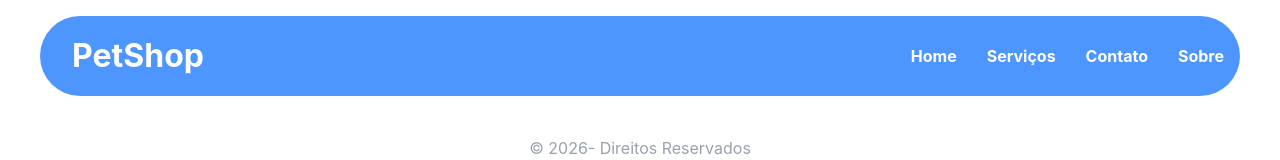
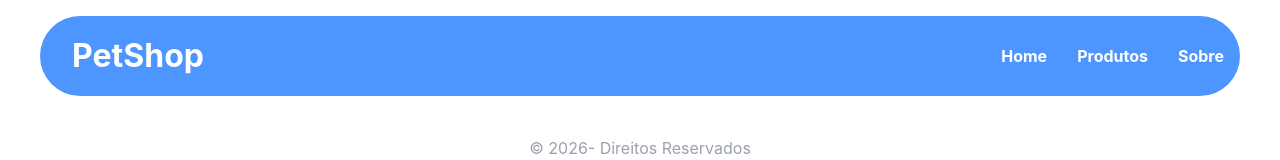
Before and after one commit to petshop-cp/petshop, a React (Vite) app: page / in a window 1280 px wide. Shown: the top 160 px of the page. Built offline with nearby package versions, Linux system fonts and the light colour scheme.

Commit message:
fix: links navbar

```diff
--- a/src/App.jsx
+++ b/src/App.jsx
@@ -2,7 +2,7 @@ import { BrowserRouter as Router, Routes, Route } from 'react-router-dom'
 import Header from './components/Header.jsx'
 import Footer from './components/Footer.jsx'
 import Home from './pages/Home.jsx'
-import Contato from './pages/Produtos.jsx'
+import Produtos from './pages/Produtos.jsx'
 import Sobre from './pages/Sobre.jsx'
 
 const App = () => {
@@ -12,8 +12,9 @@ const App = () => {
 
       <Routes>
         <Route path="/" element={<Home />} />
-        <Route path="/contato" element={<Contato />} />
         <Route path="/sobre" element={<Sobre />} />
+        <Route path="/produtos" element={<Produtos />} />
+
       </Routes>
 
       <Footer />
--- a/src/components/Header.jsx
+++ b/src/components/Header.jsx
@@ -6,16 +6,13 @@ const Header = () => {
             <h1 className='titulo text-white text-[2rem] mx-0 font-[Arial, sans-serif] ml-4'>PetShop</h1>
             <nav>
                 <ul className='lista-ordenada list-none mx-0 flex font-[Arial, sans-serif] font-bold justify-between items-center p-[1rem 2rem] gap-7.5'>
-                    <li className='lista-item decoration-none text-white hover:text-black transition duration-500'>
+                    <li className='lista-item decoration-none text-white hover:text-[#224427] transition duration-500'>
                         <Link to='/'>Home</Link>
                     </li>
-                    <li className='lista-item decoration-none text-white hover:text-black transition duration-500'>
-                        <Link to='/servicos'>Serviços</Link>
+                    <li className='lista-item decoration-none text-white hover:text-[#224427] transition duration-500'>
+                        <Link to='/produtos'>Produtos</Link>
                     </li>
-                    <li className='lista-item decoration-none text-white hover:text-black transition duration-500'>
-                        <Link to='/contato'>Contato</Link>
-                    </li>
-                    <li className='lista-item decoration-none text-white hover:text-black transition duration-500'>
+                    <li className='lista-item decoration-none text-white hover:text-[#224427] transition duration-500'>
                         <Link to='/sobre'>Sobre</Link>
                     </li>
                 </ul>
```
